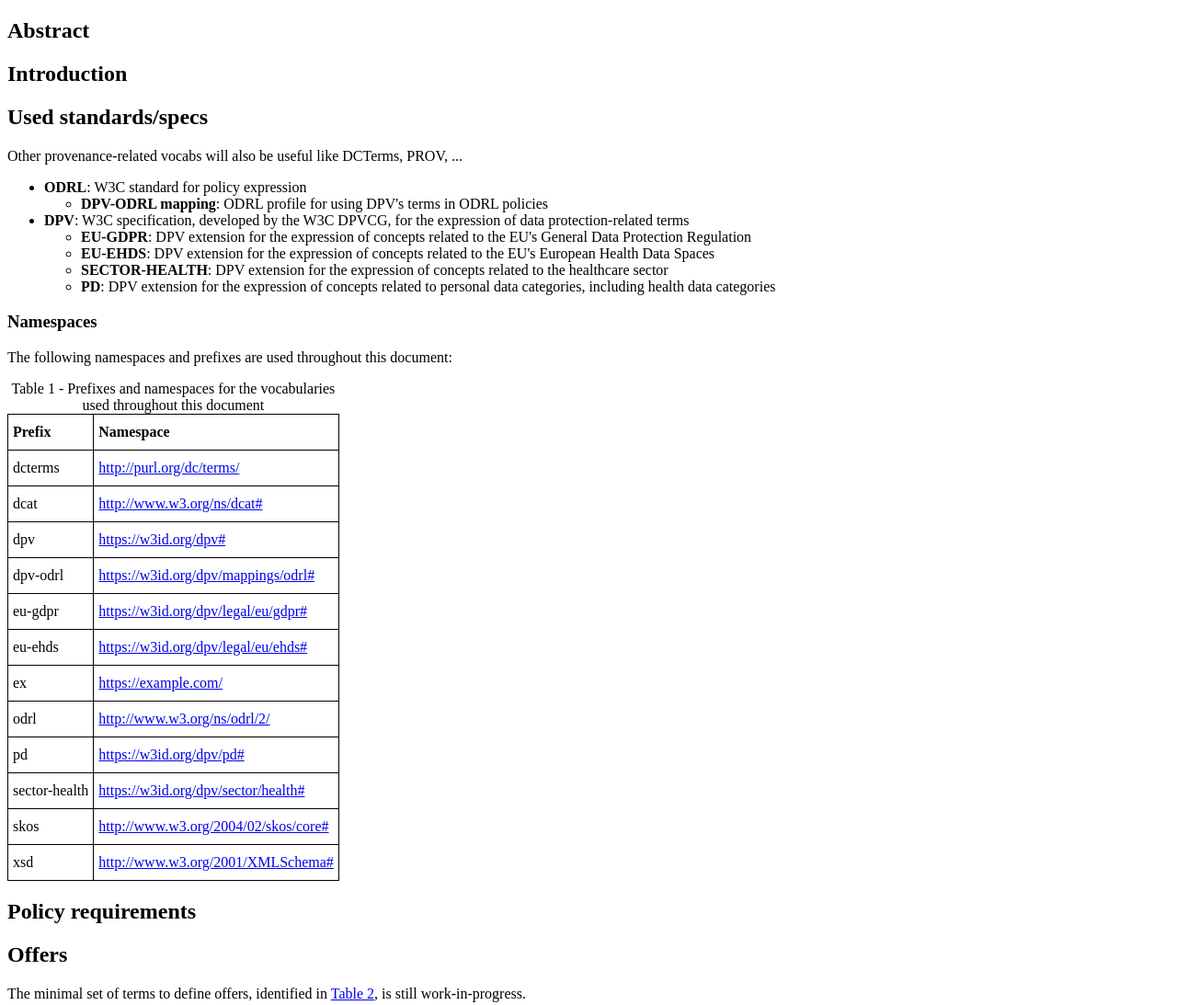
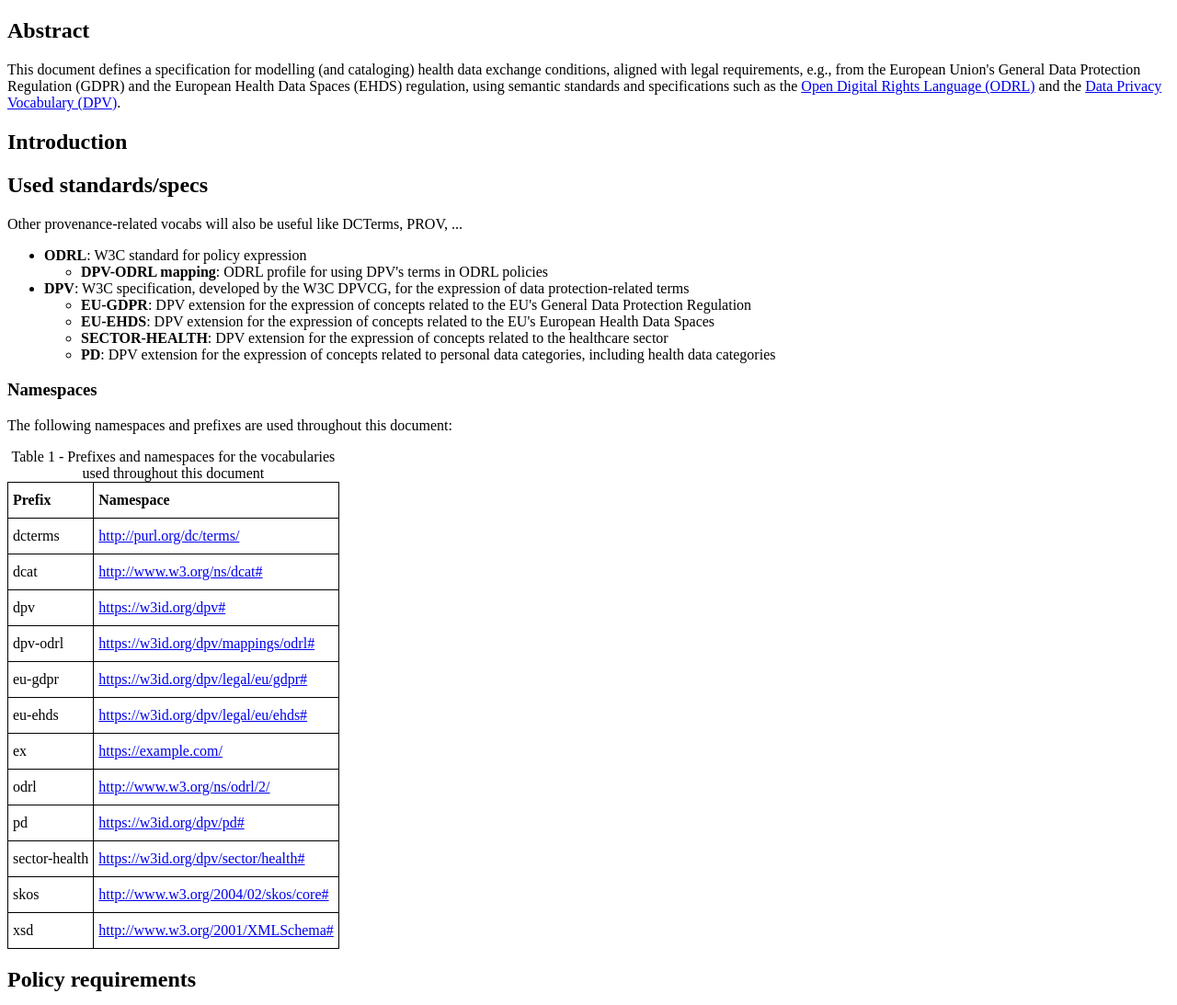
Before and after one commit to KNowledgeOnWebScale/hedge-spec, a plain HTML site: page index.html in a window 1280 px wide. Shown: the top 1093 px of the page at 92% size. Drawn offline with Linux system fonts and the light colour scheme.

Commit message:
add draft abstract

```diff
--- a/index.html
+++ b/index.html
@@ -37,9 +37,14 @@
     <body>
         <section id="abstract">
             <h2>Abstract</h2>
-            <div class="issue" title="TODO: Write abstract">
-                <p></p>
-            </div>
+            <p>
+                This document defines a specification for modelling (and cataloging) health data exchange conditions,
+                aligned with legal requirements, e.g., from the European Union's General Data Protection Regulation (GDPR) and the
+                European Health Data Spaces (EHDS) regulation,
+                using semantic standards and specifications such as the
+                <a href="https://www.w3.org/TR/odrl-model/">Open Digital Rights Language (ODRL)</a> and the
+                <a href="https://w3id.org/dpv">Data Privacy Vocabulary (DPV)</a>.
+            </p>
         </section>
 
         <section id="introduction">
```
